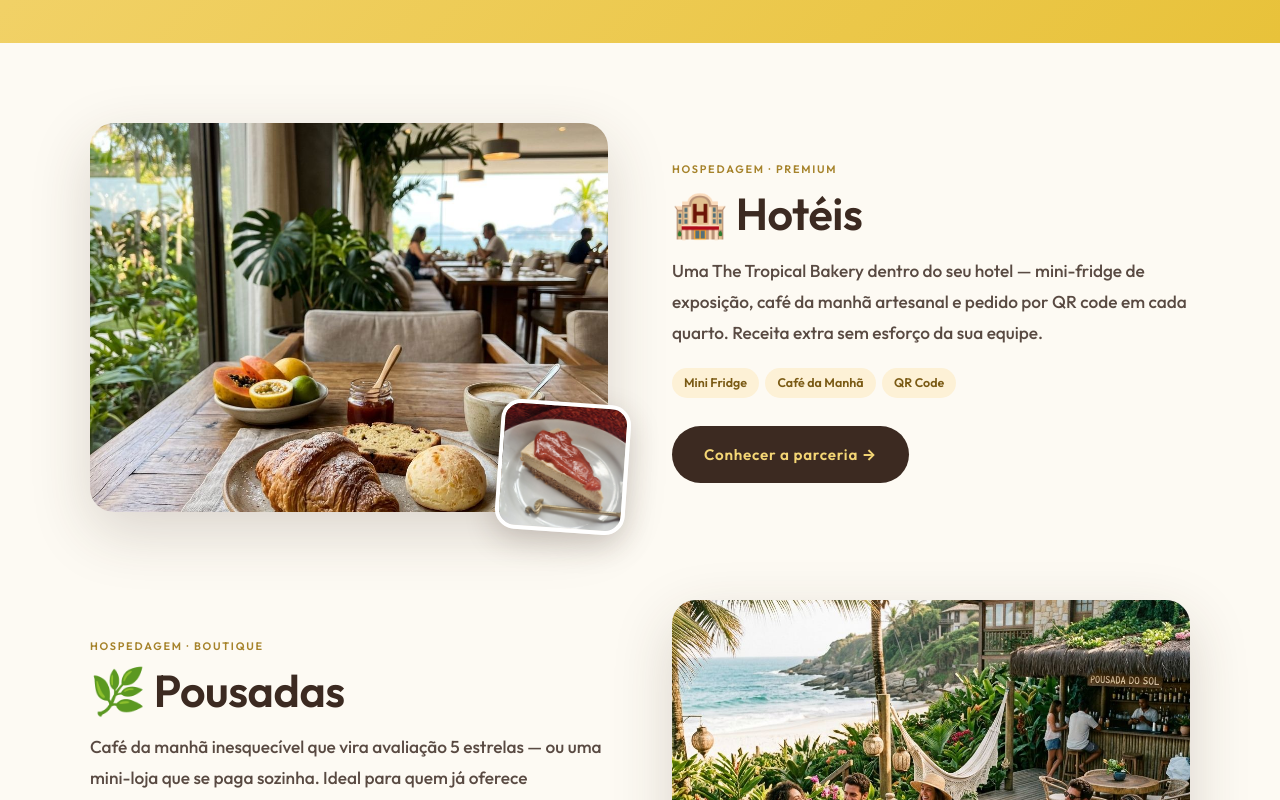
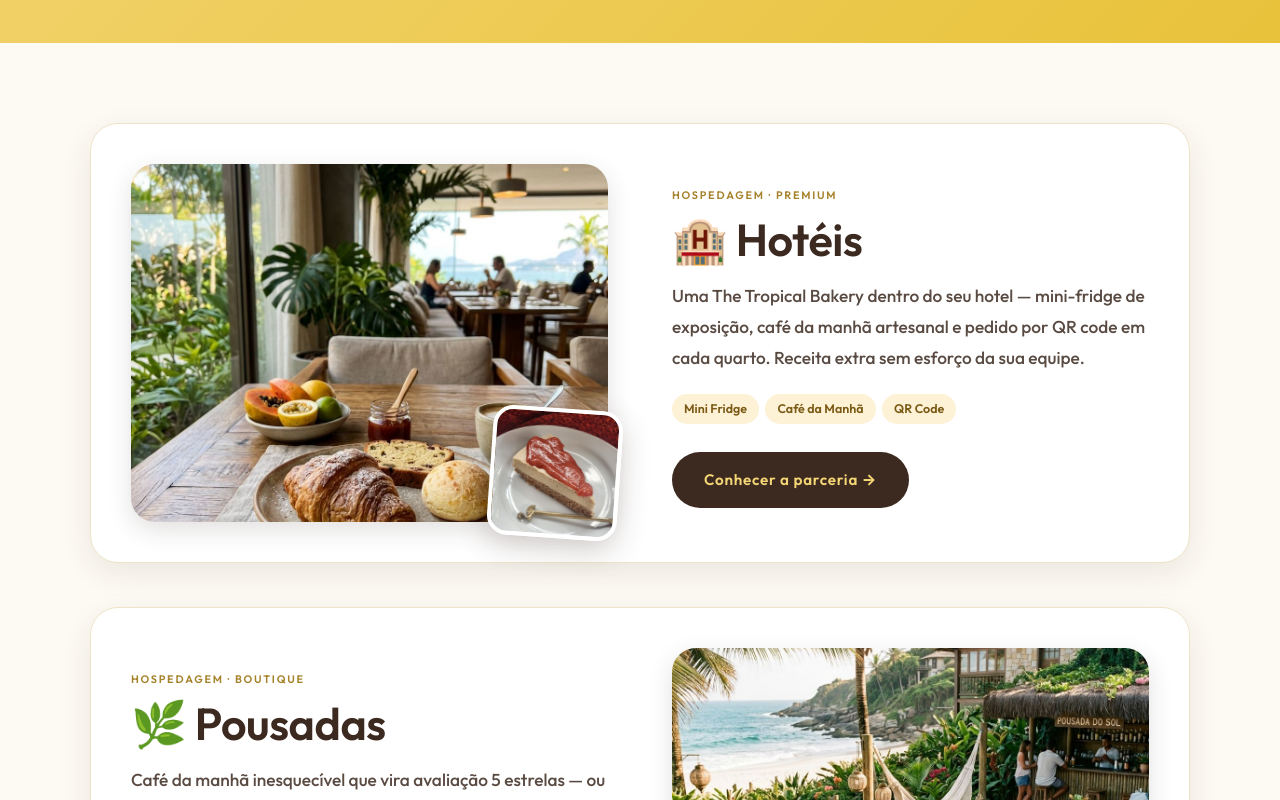
Before and after one commit to astrozine/thetropicalbakery, a Next.js app in the folder web-app/: page /b2b in a window 1280 px wide. Shown: the part 580-1380 px from the top of the page. Built offline with nearby package versions, Linux system fonts and the light colour scheme; no server answers; a web font is replaced by a local one.

Commit message:
parcerias: each partnership is its own white card with rounded corners, a thin gold border and a soft drop shadow
Co-Authored-By: Claude Sonnet 5 <noreply@anthropic.com>

```diff
--- a/web-app/src/app/b2b/page.tsx
+++ b/web-app/src/app/b2b/page.tsx
@@ -148,13 +148,18 @@ export default function TodasAsParcerias() {
 
       {/* ── Alternating partnership cards ── */}
       <section style={{ padding: 'clamp(3rem, 7vw, 5rem) 1.5rem' }}>
-        <div style={{ maxWidth: '1100px', margin: '0 auto', display: 'flex', flexDirection: 'column', gap: 'clamp(3.5rem, 8vw, 5.5rem)' }}>
+        <div style={{ maxWidth: '1100px', margin: '0 auto', display: 'flex', flexDirection: 'column', gap: 'clamp(1.75rem, 4vw, 2.75rem)' }}>
           {PARTNERSHIPS.map((p, i) => {
             const reversed = i % 2 !== 0;
             return (
               <article
                 key={p.slug}
                 style={{
+                  background: '#fff',
+                  border: '1px solid #efe4c8',
+                  borderRadius: '28px',
+                  boxShadow: '0 10px 30px rgba(60,42,33,0.09)',
+                  padding: 'clamp(1.25rem, 3.5vw, 2.5rem)',
                   display: 'grid',
                   gridTemplateColumns: 'repeat(auto-fit, minmax(min(100%, 420px), 1fr))',
                   gap: 'clamp(2rem, 5vw, 4rem)',
@@ -168,7 +173,7 @@ export default function TodasAsParcerias() {
                     aspectRatio: '4/3',
                     borderRadius: '24px',
                     overflow: 'hidden',
-                    boxShadow: '0 20px 60px rgba(60,42,33,0.18)',
+                    boxShadow: '0 8px 24px rgba(60,42,33,0.14)',
                   }}>
                     {/* eslint-disable-next-line @next/next/no-img-element */}
                     <img
@@ -180,8 +185,8 @@ export default function TodasAsParcerias() {
                   {/* Floating treat photo */}
                   <div style={{
                     position: 'absolute',
-                    bottom: '-20px',
-                    [reversed ? 'left' : 'right']: '-20px',
+                    bottom: '-16px',
+                    [reversed ? 'left' : 'right']: '-12px',
                     width: '130px',
                     aspectRatio: '1',
                     borderRadius: '20px',
```
